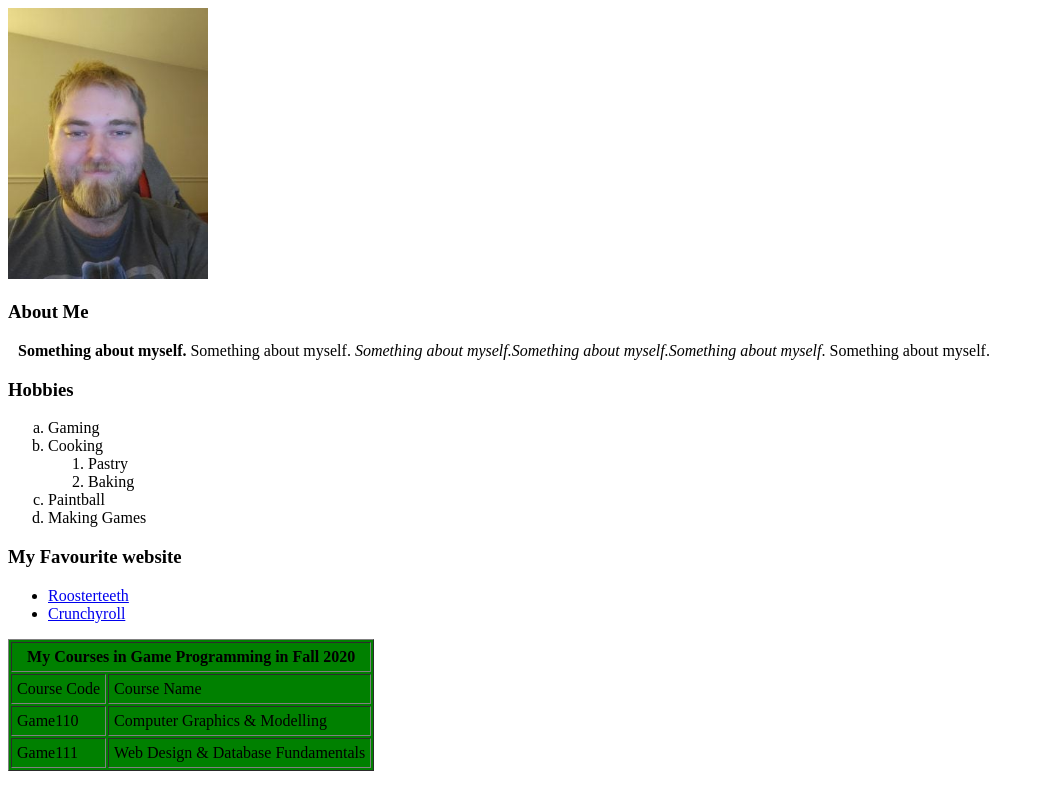
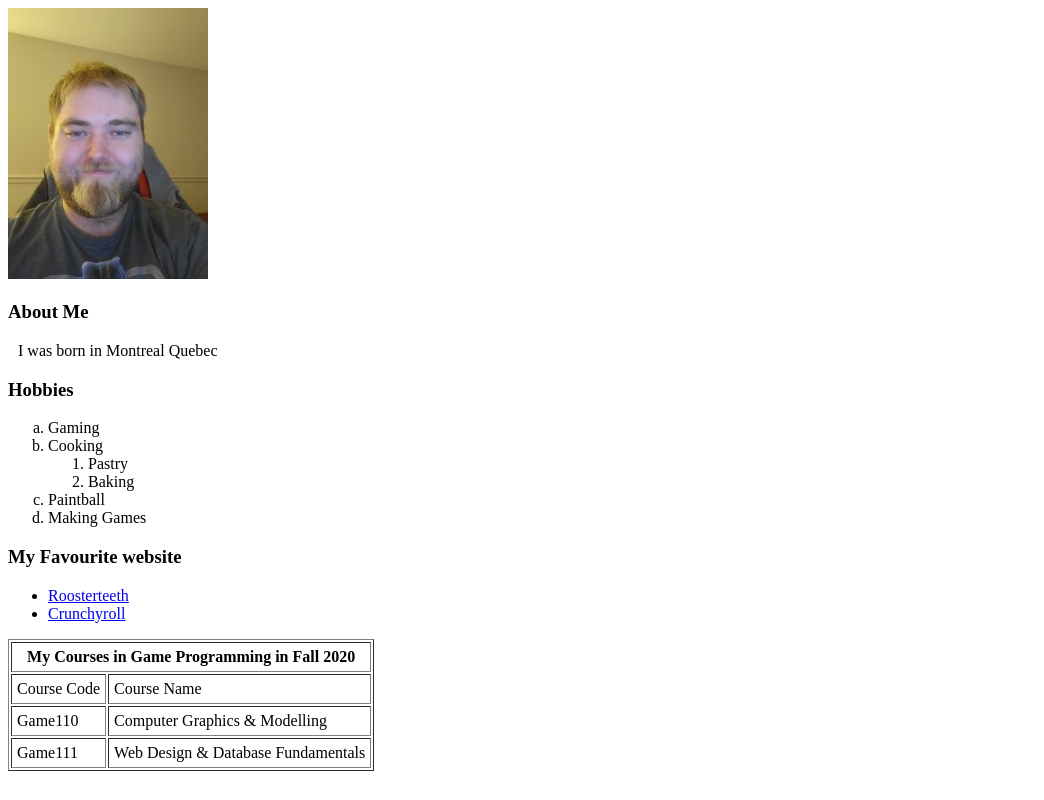
Before and after one commit to RyanBeck21/RyanBeck.github.io, a plain HTML site: page index.html in a window 1280 px wide. Shown: the whole page, without its empty margins (0-1044 px from the left). Drawn offline with Linux system fonts and the light colour scheme.

Commit message:
changed about me

```diff
--- a/index.html
+++ b/index.html
@@ -12,10 +12,9 @@
 
     <h3>About Me</h3>
     <p style="text-indent:10px;">
-      <strong> Something about myself.</strong>
-      Something about myself.
-      <em>Something about myself.Something about myself.Something about myself</em>.
-      Something about myself.
+      <strong> </strong>
+      I was born in Montreal Quebec
+
 
     </p>
     <h3>Hobbies</h3>
@@ -37,7 +36,7 @@
       <li> <a href="https://www.crunchyroll.com/" > Crunchyroll </a> </li>
     </ul>
 
-  <table border="1" cellpadding="5" bgcolor="green">
+  <table border="1" cellpadding="5" >
     <tr>
       <th colspan="2">My Courses in Game Programming in Fall 2020</th>
     </tr>
```
